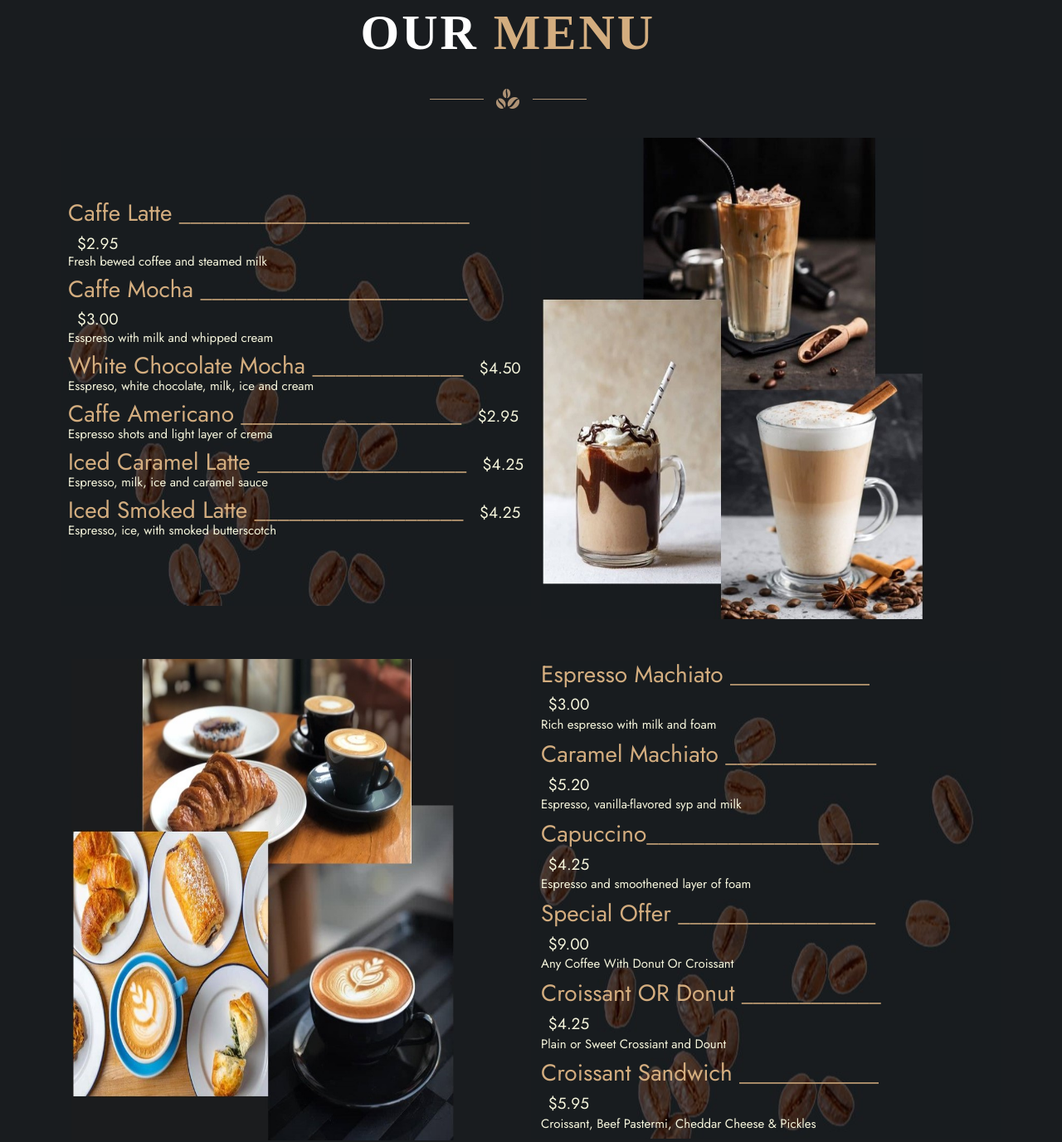
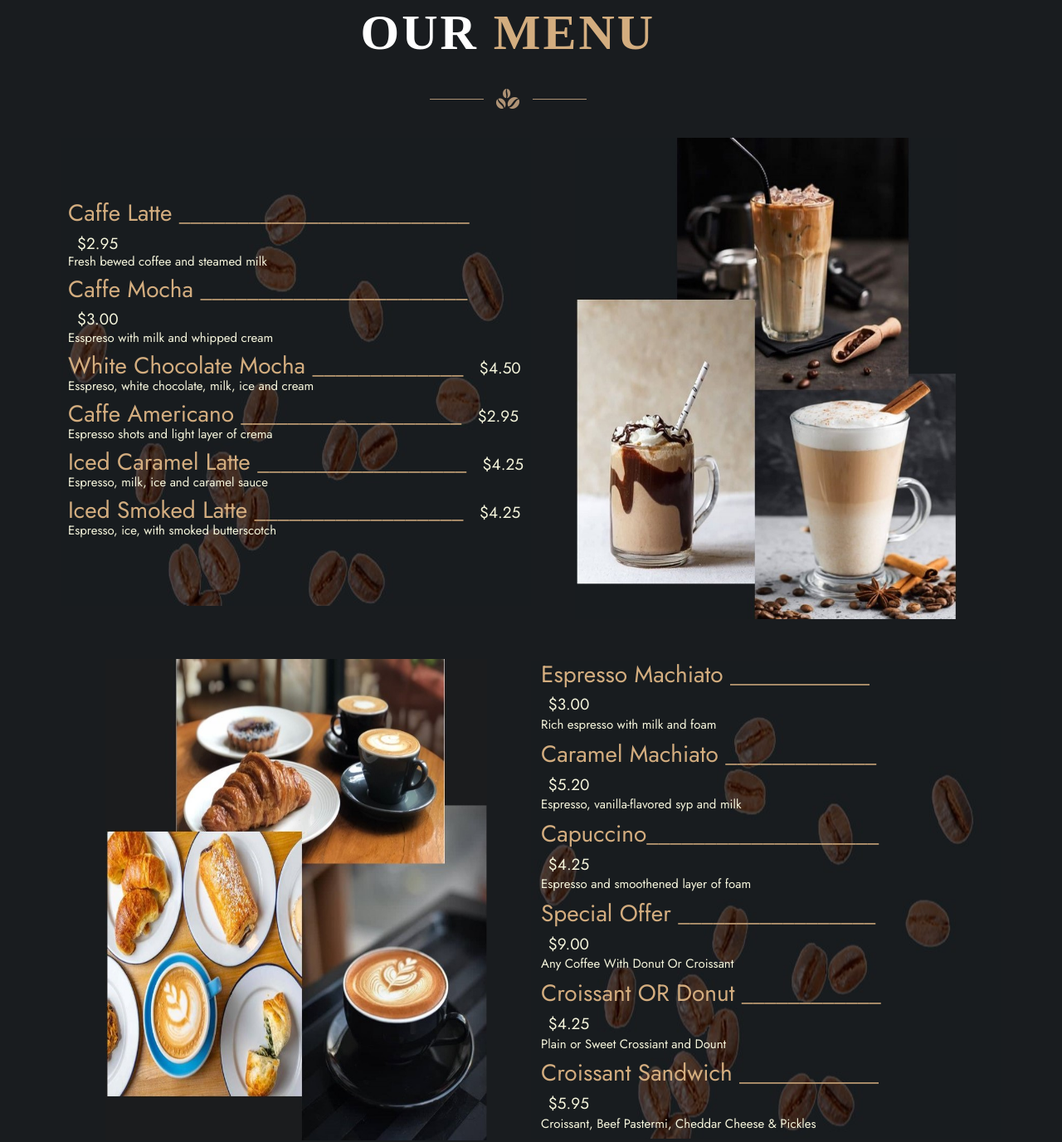
Before and after one commit to marina-samy/Coffee-shop, a plain HTML site: page index.html in a window 1280 px wide. Shown: the part 2816-4192 px from the top of the page at 83% size. Drawn offline with Linux system fonts and the light colour scheme; a web font is replaced by a local one.

Commit message:
fix some styles

```diff
--- a/css/style.css
+++ b/css/style.css
@@ -5,8 +5,10 @@
 }
 body{
     margin: 0;
+}
+html, body {
     overflow-x: hidden;
-}
+  }
 #home{
     width: 100%;
     height: 100vh;
--- a/index.html
+++ b/index.html
@@ -164,14 +164,14 @@
                     <p>Espresso, ice, with smoked butterscotch</p>
                 </div>
             </div>
-            <div class="p2 col-lg-6 col-md-12">
+            <div class="p2 col-lg-6 col-md-12 d-flex align-items-center justify-content-center">
                 <img class="menuImg" src="img/Slide1.jpg" alt="">
             </div>
         </div>
 
 
         <div class="menu par2 row mb-5">
-            <div class="p2 col-lg-6 col-md-12">
+            <div class="p2 col-lg-6 col-md-12 d-flex align-items-center justify-content-center">
                 <img class="menuImg" src="img/Slide3.jpg" alt="">
             </div>
             <div class="p1 col-lg-6 col-md-12" style="margin: auto; padding-right: 10%;">
```
